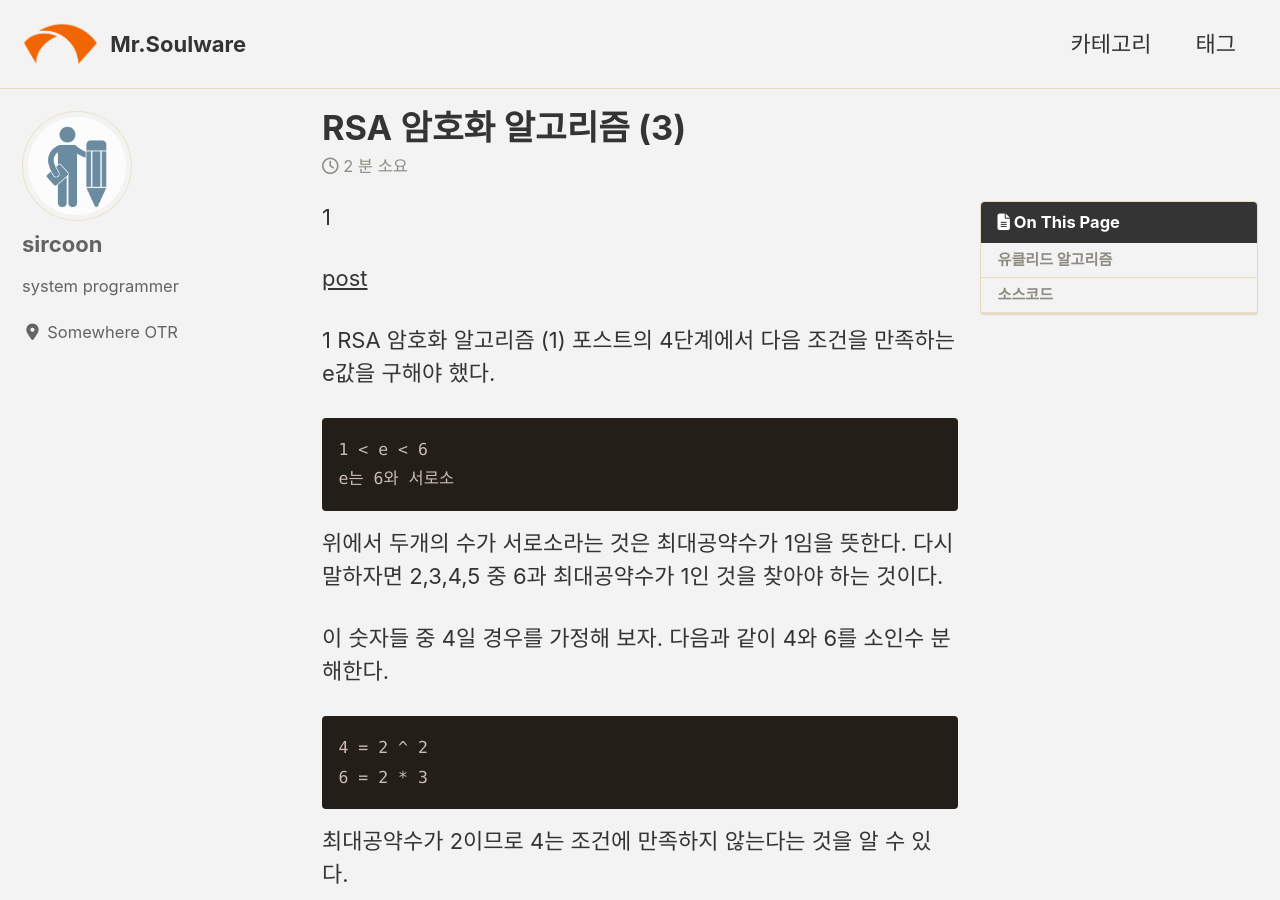
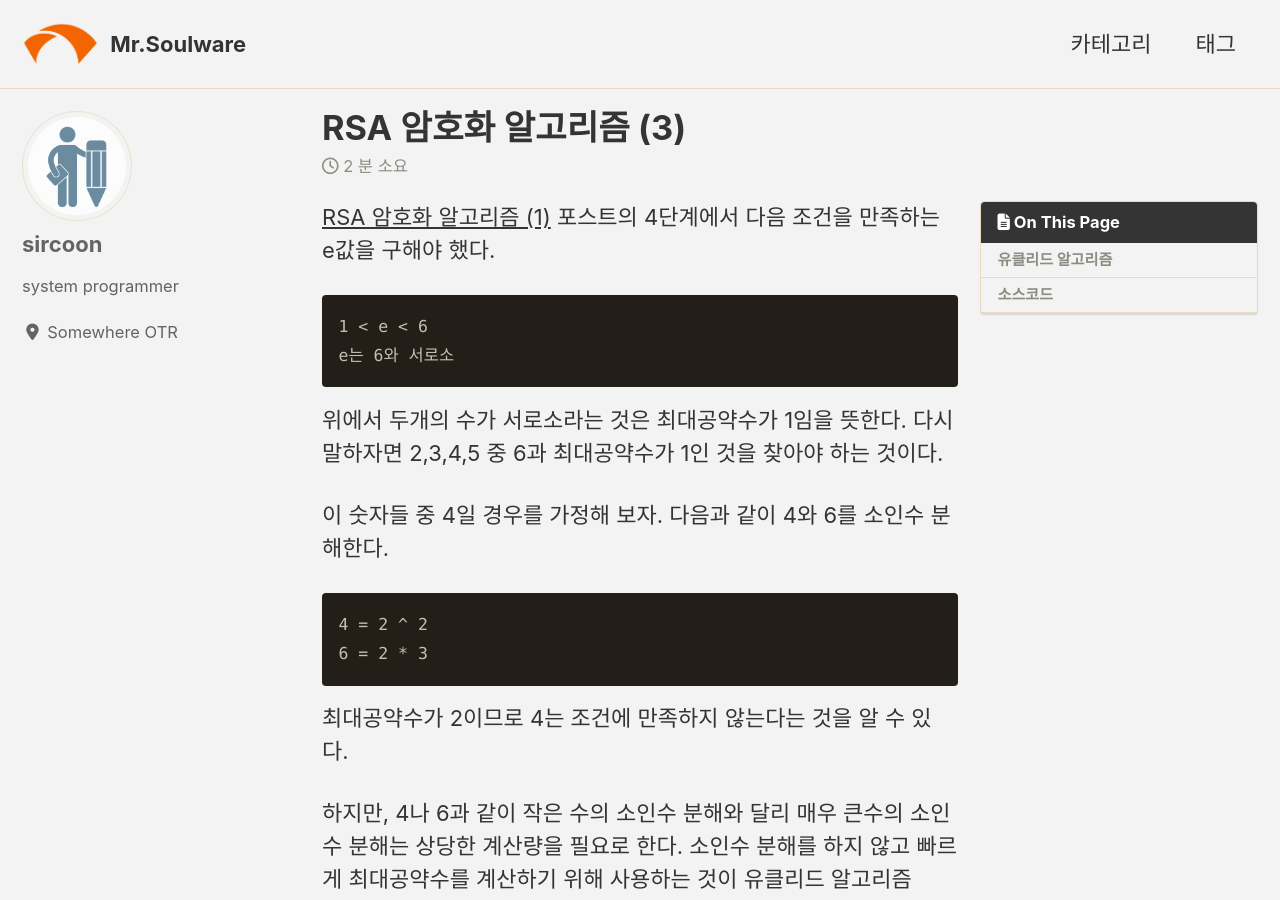
Before and after one commit to mrsoulware/mrsoulware.github.io, a Jekyll site: the page built from _posts/2020/2020-04-18-rsa-algorithm-3.md, in a window 1280 px wide and 900 px high. Built offline with Jekyll 4.4.1, drawn with Linux system fonts in a browser that asks for light colours; cached includes are drawn as plain includes; nearby versions of some CDN libraries.

Commit message:
update posts

````diff
--- a/_posts/2020/2020-04-18-rsa-algorithm-3.md
+++ b/_posts/2020/2020-04-18-rsa-algorithm-3.md
@@ -7,12 +7,7 @@ tags:
 toc: true
 ---
 
-1
-
-[post](/algorithm/rsa-algorithm-3/)
-
-1
-RSA 암호화 알고리즘 (1) 포스트의 4단계에서 다음 조건을 만족하는 e값을 구해야 했다.
+[RSA 암호화 알고리즘 (1)](/algorithm/rsa-algorithm-1) 포스트의 4단계에서 다음 조건을 만족하는 e값을 구해야 했다.
 
 ```
 1 < e < 6
````
